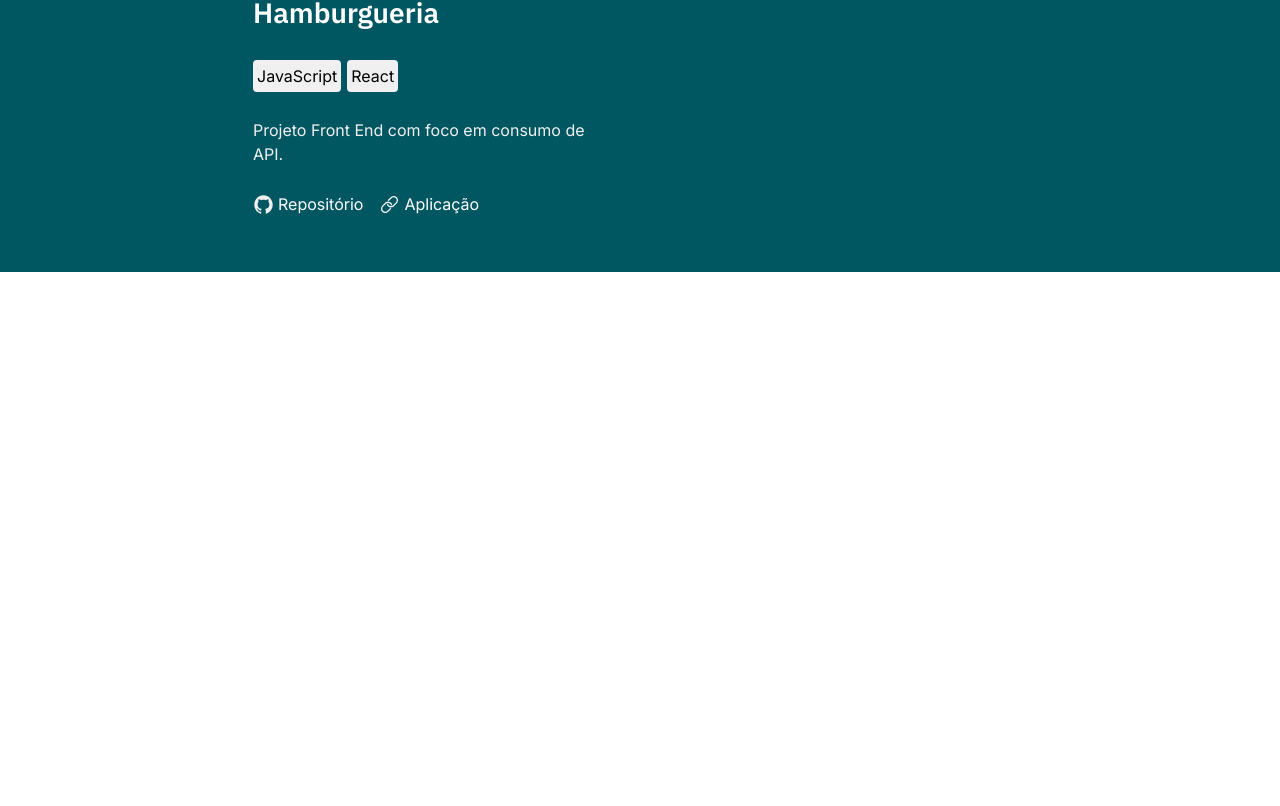
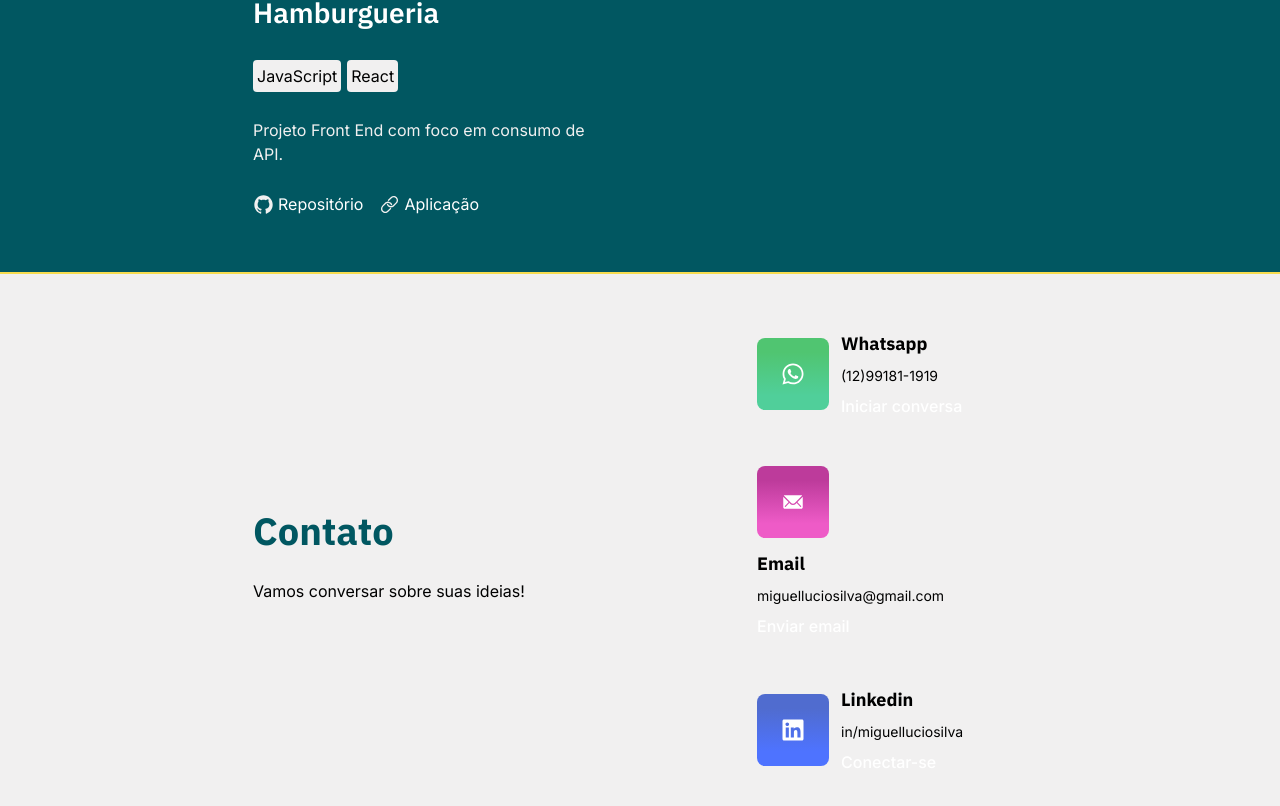
Before and after one commit to Miguel-Lucio/portfolio_Miguel-Lucio, a React (Vite) app: page / in a window 1280 px wide. Shown: the part 1509-2315 px from the top of the page. Before the commit the page ends 1781 px from the top, so only its background shows below. Built offline with nearby package versions, Linux system fonts and the light colour scheme.

Commit message:
feat: implementig Contact

```diff
--- a/src/pages/HomePage/index.jsx
+++ b/src/pages/HomePage/index.jsx
@@ -1,3 +1,4 @@
+import { Contact } from "../../components/Contact";
 import { Header } from "../../components/Header";
 import { Profile } from "../../components/Profile";
 import { ProjectList } from "../../components/ProjectList";
@@ -9,6 +10,7 @@ export const HomePage = () => {
       <main>
         <Profile />
         <ProjectList />
+        <Contact />
       </main>
     </>
   );
```
